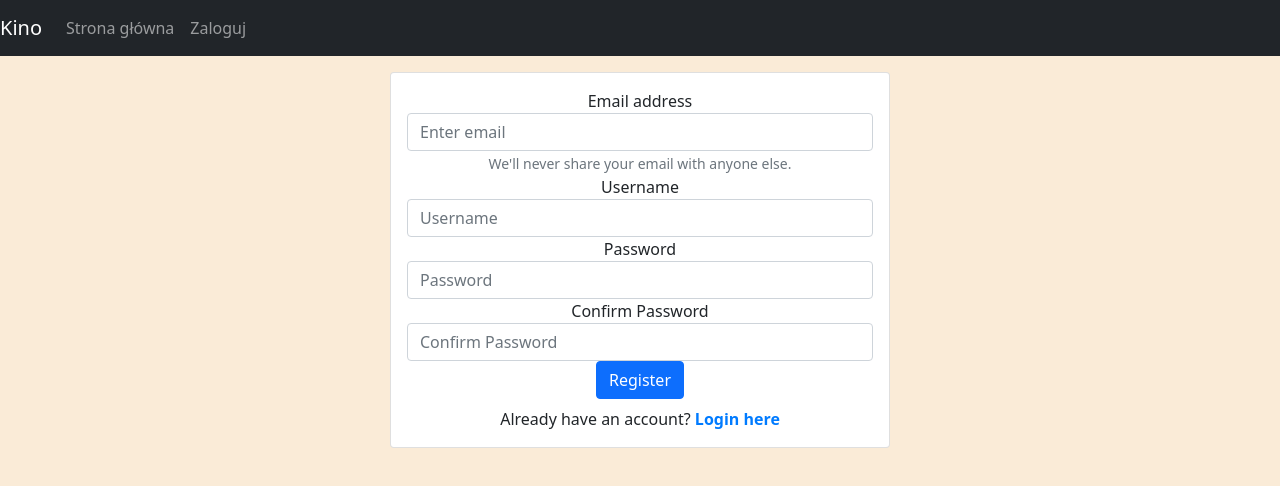
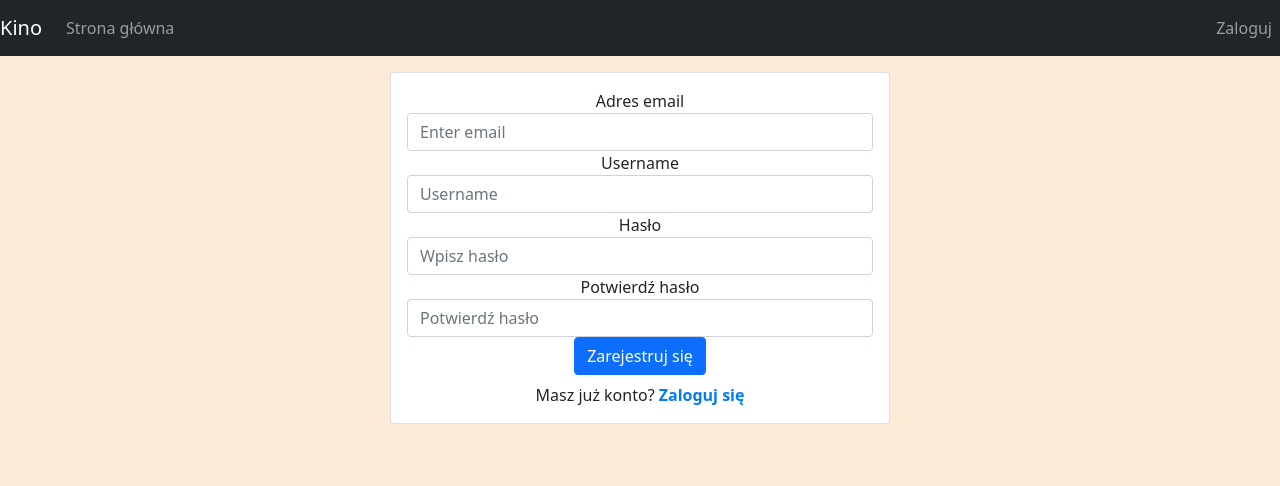
Before and after one commit to koziolek151815/reservation_cinema_system_frontend, a React (Create React App) app: page / in a window 1280 px wide. Shown: the top 486 px of the page. Built offline with nearby package versions, Linux system fonts and the light colour scheme.

Commit message:
small ui fixes

```diff
--- a/src/Components/Header/Header.js
+++ b/src/Components/Header/Header.js
@@ -50,28 +50,35 @@ class Header extends React.Component  {
                         }
                         {
                             isLoggedIn() && isAdmin() ?
-                                <Nav.Link href="/addMovie">Dodaj film</Nav.Link> :
+                                <Nav.Link href="/movies">Filmy</Nav.Link> :
                                 null
 
                         }
                         {
                             isLoggedIn() && isAdmin() ?
-                                <Nav.Link href="/addAuditorium">Dodaj salę kinową</Nav.Link> :
+                                <Nav.Link href="/auditoriums">Sale kinowe</Nav.Link> :
+                                null
+
+                        }
+                        {
+                            isLoggedIn() && isAdmin() ?
+                                <Nav.Link href="/ticketTypes">Rodzaje biletów</Nav.Link> :
                                 null
 
                         }
                     </Nav>
 
-                    <Nav>
-                        {
-                            isLoggedIn() ?
-                                <Button onClick={logout}>Wyloguj</Button> :
-                                <Nav.Link href="/login">Zaloguj</Nav.Link>
-                        }
 
-                    </Nav>
 
                 </Navbar.Collapse>
+                <Nav>
+                    {
+                        isLoggedIn() ?
+                            <Button onClick={logout}>Wyloguj</Button> :
+                            <Nav.Link href="/login">Zaloguj</Nav.Link>
+                    }
+
+                </Nav>
             </Navbar>
         )
     }
--- a/src/Components/LoginForm/LoginForm.js
+++ b/src/Components/LoginForm/LoginForm.js
@@ -48,23 +48,22 @@ function LoginForm(props) {
         <div className="card mt-3 p-3" style={{width:"500px", marginLeft:"auto", marginRight:"auto", height:"auto"}}>
             <form>
                 <div className="form-group text-left">
-                    <label htmlFor="exampleInputEmail1">Email address</label>
+                    <label htmlFor="exampleInputEmail1">Adres email</label>
                     <input type="email"
                            className="form-control"
                            id="email"
                            aria-describedby="emailHelp"
-                           placeholder="Enter email"
+                           placeholder="Wprowadź email"
                            value={state.email}
                            onChange={handleChange}
                     />
-                    <small id="emailHelp" className="form-text text-muted">We'll never share your email with anyone else.</small>
                 </div>
                 <div className="form-group text-left">
                     <label htmlFor="exampleInputPassword1">Password</label>
                     <input type="password"
                            className="form-control"
                            id="password"
-                           placeholder="Password"
+                           placeholder="Wprowadź hasło"
                            value={state.password}
                            onChange={handleChange}
                     />
@@ -74,11 +73,11 @@ function LoginForm(props) {
                     type="submit"
                     className="btn btn-primary"
                     onClick={handleSubmitClick}
-                >Submit</button>
+                >Zaloguj się</button>
             </form>
             <div className="registerMessage">
-                <span>Dont have an account? </span>
-                <a className="loginText" href="/register">Register</a>
+                <span>Nie masz konta? </span>
+                <a className="loginText" href="/register">Zarejestruj się</a>
             </div>
             <div className="alert alert-success mt-2" style={{display: state.successMessage ? 'block' : 'none' }} role="alert">
                 {state.successMessage}
--- a/src/Components/RegistrationForm/RegistrationForm.js
+++ b/src/Components/RegistrationForm/RegistrationForm.js
@@ -35,27 +35,27 @@ function RegistrationForm(props) {
                     if(response.status === 201){
                         setState(prevState => ({
                             ...prevState,
-                            'successMessage' : 'Registration successful. You can go to login page'
+                            'successMessage' : 'Rejestracja przebiegła pomyślnie. Możesz się zalogować.'
                         }))
                         props.showError(null);
                     }
 
                     else if (response.status === 500){
                         console.log(response);
-                        props.showError("Registration failed");
+                        props.showError("Błąd podczas rejestracji.");
                     }
                     else{
                         console.log(response);
-                        props.showError("Some error ocurred");
+                        props.showError("Błąd podczas rejestracji");
                     }
                 })
                 .catch(function (error) {
                     console.log("Email taken");
-                    props.showError("Registration failed");
+                    props.showError("Email już zajęty");
 
                 });
         } else {
-            props.showError('Please enter not null username, email and password')
+            props.showError('Uzupełnij puste pola')
         }
 
     }
@@ -91,7 +91,7 @@ function RegistrationForm(props) {
         <div className="card mt-3 p-3" style={{width:"500px", marginLeft:"auto", marginRight:"auto", height:"auto"}}>
             <form>
                 <div className="form-group text-left">
-                    <label htmlFor="exampleInputEmail1">Email address</label>
+                    <label htmlFor="exampleInputEmail1">Adres email</label>
                     <input type="email"
                            className="form-control"
                            id="email"
@@ -100,7 +100,6 @@ function RegistrationForm(props) {
                            value={state.email}
                            onChange={handleChange}
                     />
-                    <small id="emailHelp" className="form-text text-muted">We'll never share your email with anyone else.</small>
                 </div>
                 <div className="form-group text-left">
                     <label htmlFor="exampleInputUsername1">Username</label>
@@ -113,21 +112,21 @@ function RegistrationForm(props) {
                     />
                 </div>
                 <div className="form-group text-left">
-                    <label htmlFor="exampleInputPassword1">Password</label>
+                    <label htmlFor="exampleInputPassword1">Hasło</label>
                     <input type="password"
                            className="form-control"
                            id="password"
-                           placeholder="Password"
+                           placeholder="Wpisz hasło"
                            value={state.password}
                            onChange={handleChange}
                     />
                 </div>
                 <div className="form-group text-left">
-                    <label htmlFor="exampleInputPassword1">Confirm Password</label>
+                    <label htmlFor="exampleInputPassword1">Potwierdź hasło</label>
                     <input type="password"
                            className="form-control"
                            id="confirmPassword"
-                           placeholder="Confirm Password"
+                           placeholder="Potwierdź hasło"
                            value={state.confirmPassword}
                            onChange={handleChange}
                     />
@@ -137,15 +136,15 @@ function RegistrationForm(props) {
                     className="btn btn-primary"
                     onClick={handleSubmitClick}
                 >
-                    Register
+                    Zarejestruj się
                 </button>
             </form>
             <div className="alert alert-success mt-2" style={{display: state.successMessage ? 'block' : 'none' }} role="alert">
                 {state.successMessage}
             </div>
             <div className="mt-2">
-                <span>Already have an account? </span>
-                <span className="loginText" onClick={() => redirectToLogin()}>Login here</span>
+                <span>Masz już konto? </span>
+                <span className="loginText" onClick={() => redirectToLogin()}>Zaloguj się</span>
             </div>
 
         </div>
--- a/src/Components/ScreeningComponent/Screening.js
+++ b/src/Components/ScreeningComponent/Screening.js
@@ -27,7 +27,7 @@ function Screening(props) {
                 {props.screening.screenings.map(screening => (isInFuture(screening.startScreening) || isAdmin()) &&
                     <div className="d-flex m-auto align-items-center justify-content-center">
                         {isInFuture(screening.startScreening) && isLoggedIn() && !isAdmin() &&<Button onClick={() => props.history.push(`/screening/${screening.screeningId}`)}>{formatDate(screening.startScreening).slice(1).slice(-5)}</Button>}
-                        {isInFuture(screening.startScreening) && isLoggedIn() && isAdmin() &&<Button onClick={() => props.history.push(`/screeningWorker/${screening.screeningId}`)}>Z{formatDate(screening.startScreening).slice(1).slice(-5)}</Button>}
+                        {isInFuture(screening.startScreening) && isLoggedIn() && isAdmin() &&<Button onClick={() => props.history.push(`/screeningWorker/${screening.screeningId}`)}>{formatDate(screening.startScreening).slice(1).slice(-5)}</Button>}
                         {isAdmin() &&
                         <Button onClick={() => props.history.push(`/screeningInfo/${screening.screeningId}`)}>Dane
                             dotyczące seansu</Button>}
--- a/src/Components/ScreeningManage/AddScreening.js
+++ b/src/Components/ScreeningManage/AddScreening.js
@@ -9,7 +9,7 @@ import {Button, Col} from "react-bootstrap";
 import Screening from "../ScreeningComponent/Screening";
 import ScreeningDayAuditorium from "./ScreeningDayAuditorium";
 import {formatDate} from "../../Utility/Date";
-
+import './AddScreeningStyles.css';
 registerLocale('pl', pl)
 
 class AddScreening extends React.Component {
@@ -97,7 +97,7 @@ class AddScreening extends React.Component {
 
     render() {
         return (
-            <div>
+            <div className="addScreening">
                 <h3>Dodaj seans</h3>
                 <p>Wybierz dzień i salę</p>
                 <DatePicker locale="pl" calendarStartDay={1} selected={this.state.startDate}
--- /dev/null
+++ b/src/Components/ScreeningManage/AddScreeningStyles.css
@@ -0,0 +1,3 @@
+.addScreening{
+    background-color: antiquewhite;
+}
```
Also changed, not shown: src/App.css (line endings or trailing spaces).
